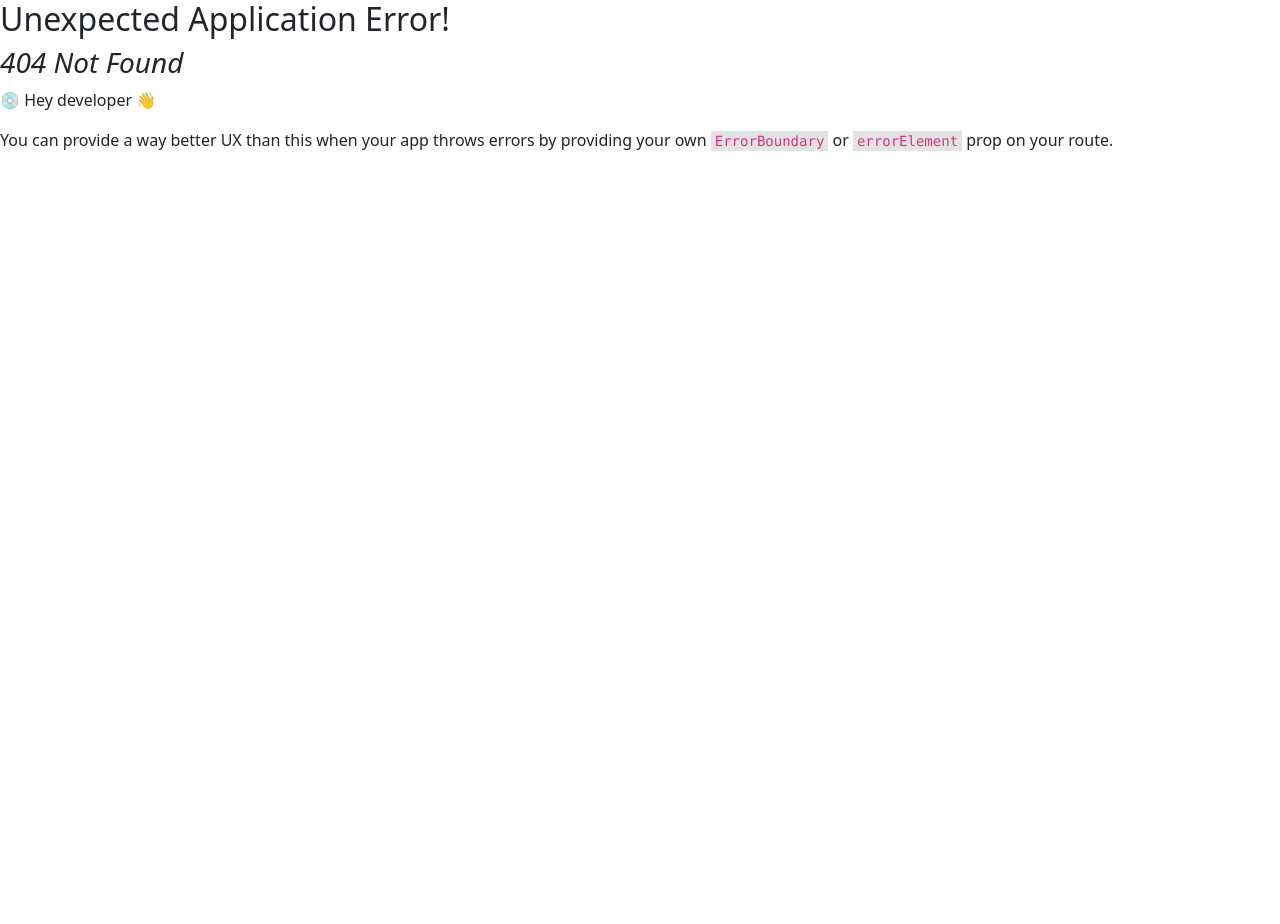
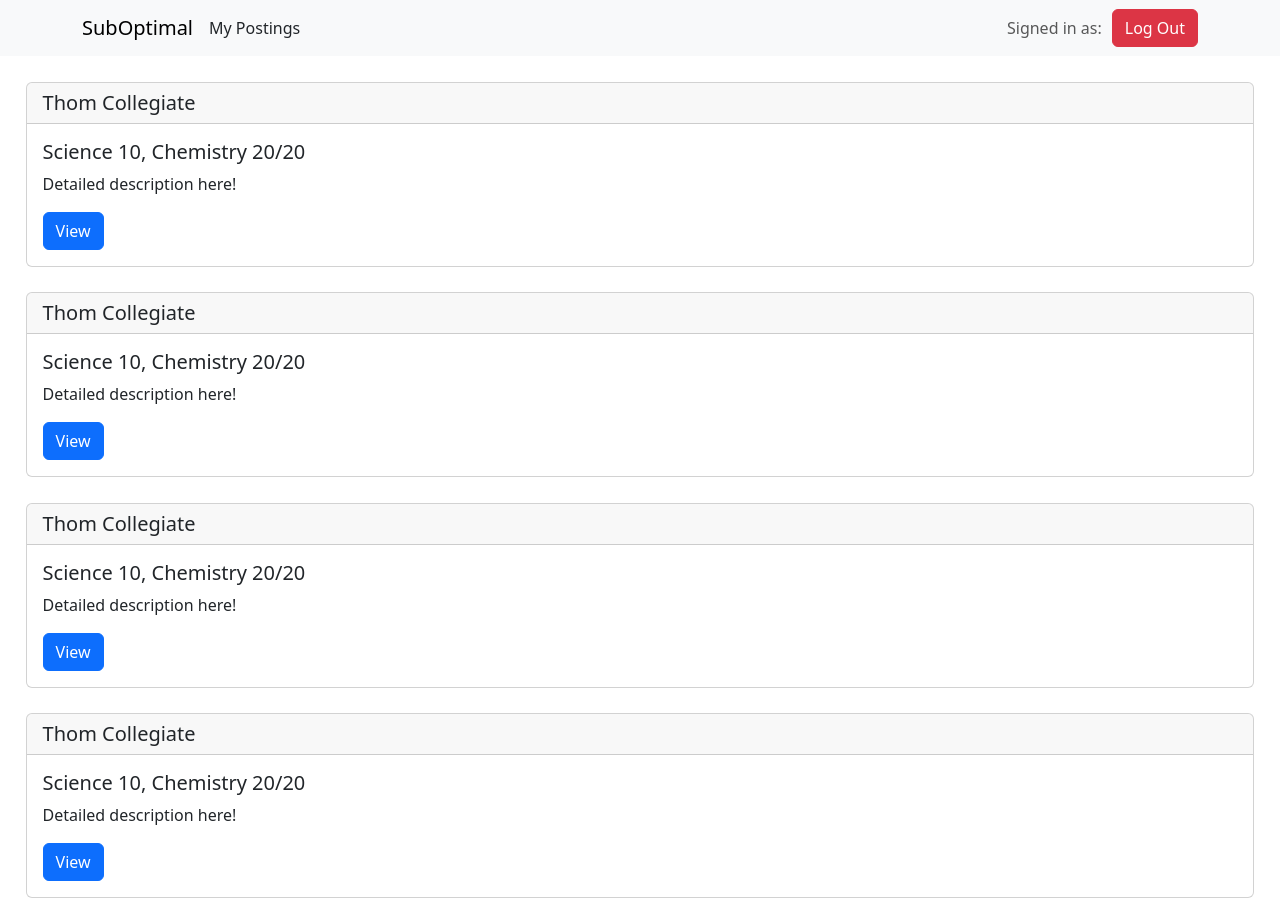
Before and after one commit to gutana/476Project, a React (Create React App) app in the folder ui/: page /postings in a window 1280 px wide. Before the commit this address had no page. Before the commit the page ends 800 px from the top, so only its background shows below. Built offline with nearby package versions, Linux system fonts and the light colour scheme; no server answers; sample sign-in values are in the browser's storage.

Commit message:
my postings page draft

```diff
--- a/ui/src/api/mutations/userMutations.ts
+++ b/ui/src/api/mutations/userMutations.ts
@@ -22,7 +22,7 @@ export async function LogInMutation(logInRequest: LogInRequest) {
         body: JSON.stringify(logInRequest)
     });
 
-    if (response.status == 200) {
+    if (response.status === 200) {
         const text = await response.text();
         return await JSON.parse(text) as LogInResult;
     }
@@ -45,12 +45,16 @@ export interface RegistrationRequest {
 }
 
 export async function RegistrationMutation(regRequest: RegistrationRequest) {
+
+    const normalizedFirstName = regRequest.FirstName.charAt(0).toUpperCase() + regRequest.FirstName.slice(1);
+    const normalizedLastName = regRequest.LastName.charAt(0).toUpperCase() + regRequest.LastName.slice(1);
+
     const response = await fetch('https://localhost:7287/account/register', {
         method: "POST",
         headers: { "Content-Type": "application/json" },
         body: JSON.stringify({
-            FirstName: regRequest.FirstName,
-            LastName: regRequest.LastName,
+            FirstName: normalizedFirstName,
+            LastName: normalizedLastName,
             Email: regRequest.Email,
             Password: regRequest.Password,
             Region: regRequest.Region.toString(),
@@ -58,7 +62,7 @@ export async function RegistrationMutation(regRequest: RegistrationRequest) {
         })
     });
 
-    if (response.status == 200) {
+    if (response.status === 200) {
         return true;
     }
     else {
--- /dev/null
+++ b/ui/src/api/queries/postQueries.ts
@@ -0,0 +1,42 @@
+import { Post } from "../../models/posting";
+import { SchoolType } from "../../models/school";
+import { User } from "../../models/user";
+
+export async function GetUserPostings() {
+    var post1: Post = {
+        Id: '1234',
+        PosterId: '16352',
+        SchoolId: '123',
+        SchoolName: "Thom Collegiate",
+        SchoolType: SchoolType.Secondary,
+        PostDescription: "Science 10, Chemistry 20/20"
+    };
+
+    var post2: Post = {
+        Id: '1234',
+        PosterId: '16352',
+        SchoolId: '123',
+        SchoolName: "Thom Collegiate",
+        SchoolType: SchoolType.Secondary,
+        PostDescription: "Science 10, Chemistry 20/20"
+    };
+
+    var post3: Post = {
+        Id: '1234',
+        PosterId: '16352',
+        SchoolId: '123',
+        SchoolName: "Thom Collegiate",
+        SchoolType: SchoolType.Secondary,
+        PostDescription: "Science 10, Chemistry 20/20"
+    };
+    var post4: Post = {
+        Id: '1234',
+        PosterId: '16352',
+        SchoolId: '123',
+        SchoolName: "Thom Collegiate",
+        SchoolType: SchoolType.Secondary,
+        PostDescription: "Science 10, Chemistry 20/20"
+    };
+
+    return [post1, post2, post3, post4];
+}
--- a/ui/src/components/DefaultLayout.tsx
+++ b/ui/src/components/DefaultLayout.tsx
@@ -1,5 +1,7 @@
-import { ReactNode } from "react"
-
+import { ReactNode, useContext } from "react"
+import { Button, Container, Nav, Navbar as NavB } from "react-bootstrap"
+import { UserContext } from "./UserWrapper"
+import { useNavigate } from "react-router-dom"
 interface Props {
     children: ReactNode
 }
@@ -14,43 +16,34 @@ export const DefaultLayout = ({ children }: Props) => {
     )
 }
 
+
+
 export function Navbar() {
+    const user = useContext(UserContext);
+    const navigate = useNavigate();
+
     return (
-        <nav className="navbar navbar-expand-lg bg-body-tertiary">
-            <div className="container-fluid">
-                <a className="navbar-brand" href="#">Navbar</a>
-                <button className="navbar-toggler" type="button" data-bs-toggle="collapse" data-bs-target="#navbarSupportedContent" aria-controls="navbarSupportedContent" aria-expanded="false" aria-label="Toggle navigation">
-                    <span className="navbar-toggler-icon"></span>
-                </button>
-                <div className="collapse navbar-collapse" id="navbarSupportedContent">
-                    <ul className="navbar-nav me-auto mb-2 mb-lg-0">
-                        <li className="nav-item">
-                            <a className="nav-link active" aria-current="page" href="#">Home</a>
-                        </li>
-                        <li className="nav-item">
-                            <a className="nav-link" href="#">Link</a>
-                        </li>
-                        <li className="nav-item dropdown">
-                            <a className="nav-link dropdown-toggle" href="#" role="button" data-bs-toggle="dropdown" aria-expanded="false">
-                                Dropdown
-                            </a>
-                            <ul className="dropdown-menu">
-                                <li><a className="dropdown-item" href="#">Action</a></li>
-                                <li><a className="dropdown-item" href="#">Another action</a></li>
-                                <li><hr className="dropdown-divider" /></li>
-                                <li><a className="dropdown-item" href="#">Something else here</a></li>
-                            </ul>
-                        </li>
-                        <li className="nav-item">
-                            <a className="nav-link disabled" aria-disabled="true">Disabled</a>
-                        </li>
-                    </ul>
-                    <form className="d-flex" role="search">
-                        <input className="form-control me-2" type="search" placeholder="Search" aria-label="Search" />
-                        <button className="btn btn-outline-success" type="submit">Search</button>
-                    </form>
-                </div>
-            </div>
-        </nav>
-    )
+        <NavB className="bg-body-tertiary">
+            <Container>
+                <NavB.Brand href="/">SubOptimal</NavB.Brand>
+                <NavB.Toggle />
+                <Nav.Link href="/postings">My Postings</Nav.Link>
+
+                <NavB.Collapse className="justify-content-end">
+                    <NavB.Text>
+                        Signed in as: <a href="#login">{user?.firstName} {user?.lastName}</a>
+                    </NavB.Text>
+                    <Button
+                        onClick={() => {
+                            sessionStorage.clear();
+                            navigate('/login');
+                        }}
+                        style={{ marginLeft: 10 }}
+                        variant="danger">
+                        Log Out
+                    </Button>{' '}
+                </NavB.Collapse>
+            </Container>
+        </NavB>
+    );
 }
--- a/ui/src/index.tsx
+++ b/ui/src/index.tsx
@@ -10,6 +10,7 @@ import LogIn from './pages/LogIn';
 import { UserWrapper } from './components/UserWrapper';
 import { DefaultLayout } from './components/DefaultLayout';
 import { BasicLayout } from './components/BasicLayout';
+import Postings from './pages/Postings';
 
 // Wrap authed pages in UserWrapper
 const router = createBrowserRouter([
@@ -19,6 +20,16 @@ const router = createBrowserRouter([
             <UserWrapper>
                 <DefaultLayout>
                     <Home />
+                </DefaultLayout>
+            </UserWrapper>
+        )
+    },
+    {
+        path: '/postings',
+        element: (
+            <UserWrapper>
+                <DefaultLayout>
+                    <Postings />
                 </DefaultLayout>
             </UserWrapper>
         )
--- /dev/null
+++ b/ui/src/models/posting.ts
@@ -0,0 +1,18 @@
+import { Grade, PrimarySchoolSubject, SchoolType, SecondarySchoolSubject } from "./school";
+
+
+export interface Post {
+    Id: string,
+    PosterId: string,
+    SchoolId: string,
+
+    SchoolName: string,
+    SchoolType: SchoolType,
+
+    PostDescription: string,
+
+    PrimarySchoolSubjects?: PrimarySchoolSubject[],
+    SecondarySchoolSubjec?: SecondarySchoolSubject[],
+    Grades?: Grade[],
+
+}
--- /dev/null
+++ b/ui/src/models/school.ts
@@ -0,0 +1,37 @@
+export enum SchoolType {
+    Primary,
+    Secondary
+}
+
+export enum PrimarySchoolSubject {
+    FrenchImmersion,
+    CoreFrench,
+    ArtsEd,
+    General
+}
+
+export enum SecondarySchoolSubject // TODO: ADD ALL
+{
+    English,
+    Math,
+    Science,
+    History,
+    SocialStudies
+}
+
+export enum Grade {
+    PreK,
+    Kindergarten,
+    One,
+    Two,
+    Three,
+    Four,
+    Five,
+    Six,
+    Seven,
+    Eight,
+    Nine,
+    Ten,
+    Eleven,
+    Twelve
+}
--- /dev/null
+++ b/ui/src/pages/Postings/components/PostingCard.tsx
@@ -0,0 +1,21 @@
+import { Button, Card } from "react-bootstrap"
+import { Post } from "../../../models/posting"
+
+interface Props {
+    post: Post
+}
+
+export const PostingCard = ({ post }: Props) => {
+    return (
+        <Card style={{ margin: '2vw' }}>
+            <Card.Header as="h5">{post.SchoolName}</Card.Header>
+            <Card.Body>
+                <Card.Title>{post.PostDescription}</Card.Title>
+                <Card.Text>
+                    Detailed description here!
+                </Card.Text>
+                <Button variant="primary">View</Button>
+            </Card.Body>
+        </Card>
+    )
+}
--- /dev/null
+++ b/ui/src/pages/Postings/index.tsx
@@ -0,0 +1,30 @@
+import { useContext } from "react";
+import { UserContext } from "../../components/UserWrapper";
+import { useQuery } from "@tanstack/react-query";
+import { GetUserPostings } from "../../api/queries/postQueries";
+import { PostingCard } from "./components/PostingCard";
+import { LoadingSpinner } from "../../components/LoadingSpinner";
+
+export default function Postings() {
+    const user = useContext(UserContext);
+
+    const { data, isError, isLoading } = useQuery({
+        queryKey: ['postingspage', user?.id],
+        queryFn: GetUserPostings
+    })
+
+    data?.forEach((post) => {
+        console.log(post);
+    })
+
+    if (data === undefined)
+        return <LoadingSpinner />
+
+    return (
+        <>
+            {data.map((post) => {
+                return <PostingCard post={post} />;
+            })}
+        </>
+    )
+}
```
